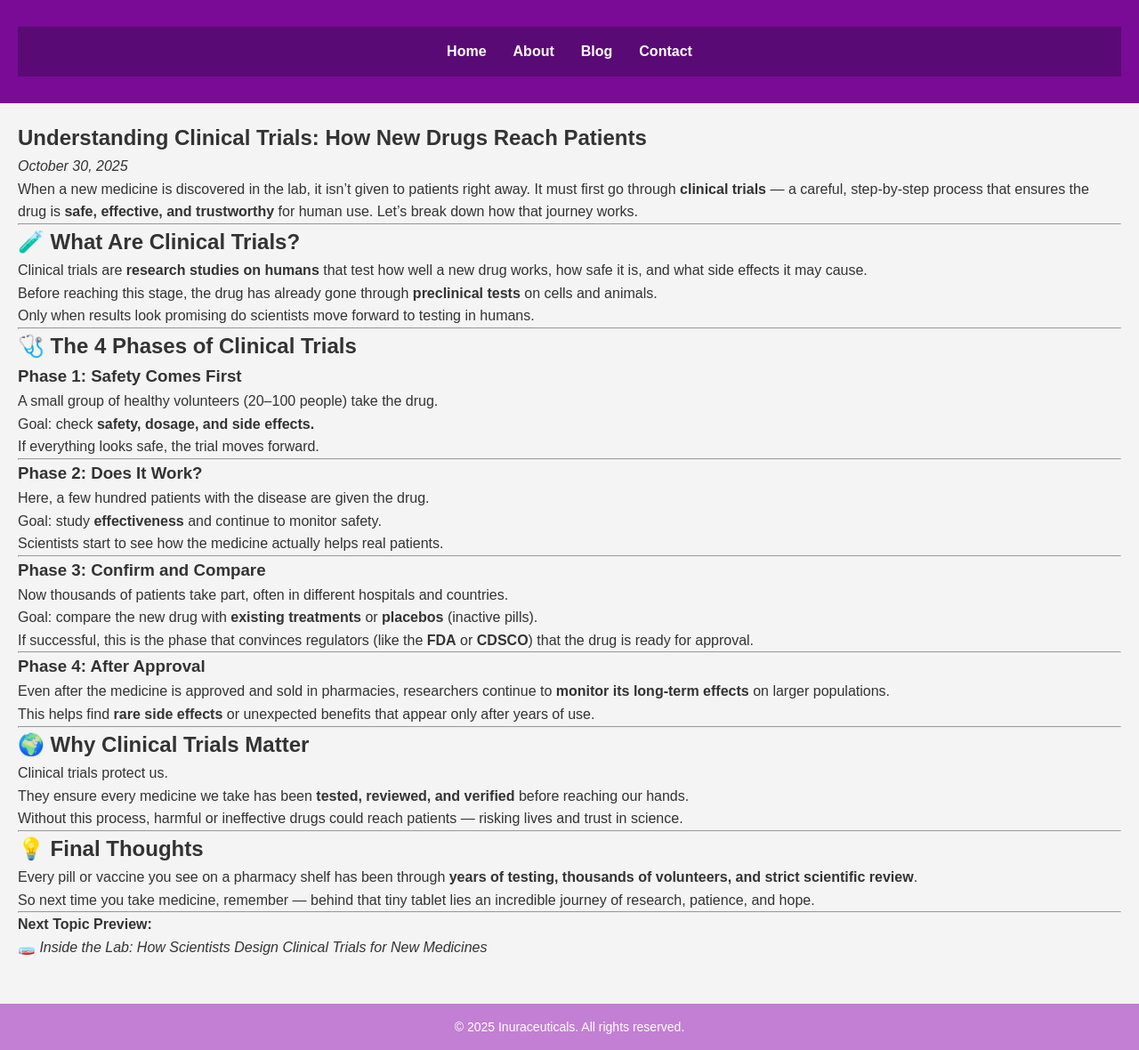
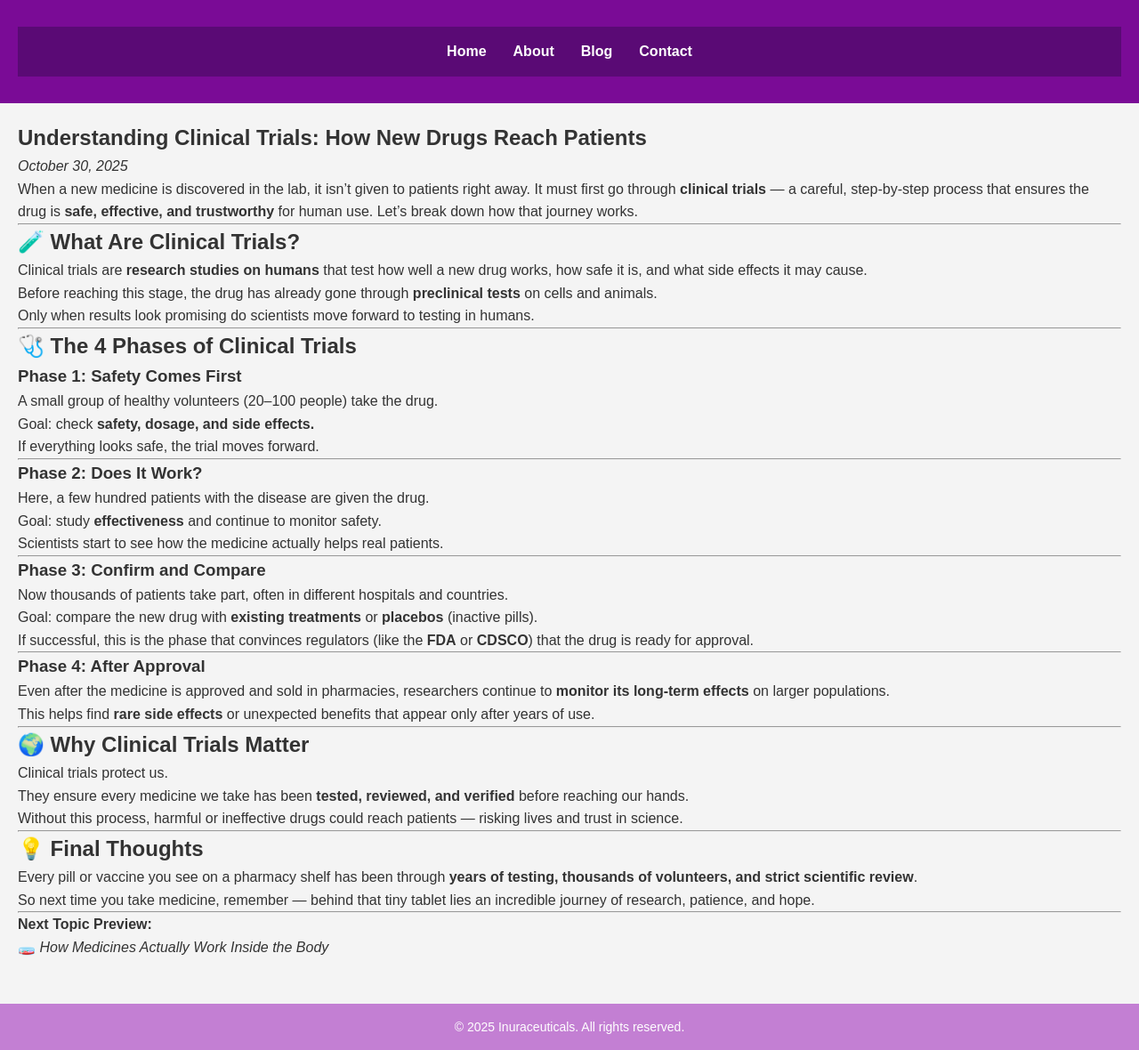
Before and after one commit to InuraK/inuraceuticals, a Jekyll site: the page built from _posts/2025-10-30-understanding-clinical-trials.md, in a window 1280 px wide. Shown: the whole page at 89% size. Built offline with Jekyll 4.4.1, drawn with Linux system fonts in a browser that asks for light colours.

Commit message:
Update 2025-10-30-understanding-clinical-trials.md

```diff
--- a/_posts/2025-10-30-understanding-clinical-trials.md
+++ b/_posts/2025-10-30-understanding-clinical-trials.md
@@ -68,4 +68,4 @@ So next time you take medicine, remember — behind that tiny tablet lies an inc
 ---
 
 **Next Topic Preview:**
-🧫 *Inside the Lab: How Scientists Design Clinical Trials for New Medicines*
+🧫 *How Medicines Actually Work Inside the Body*
```
